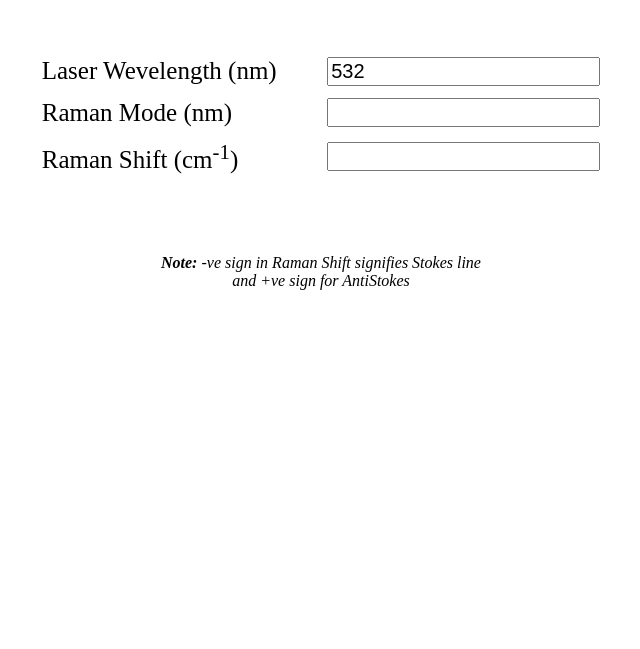
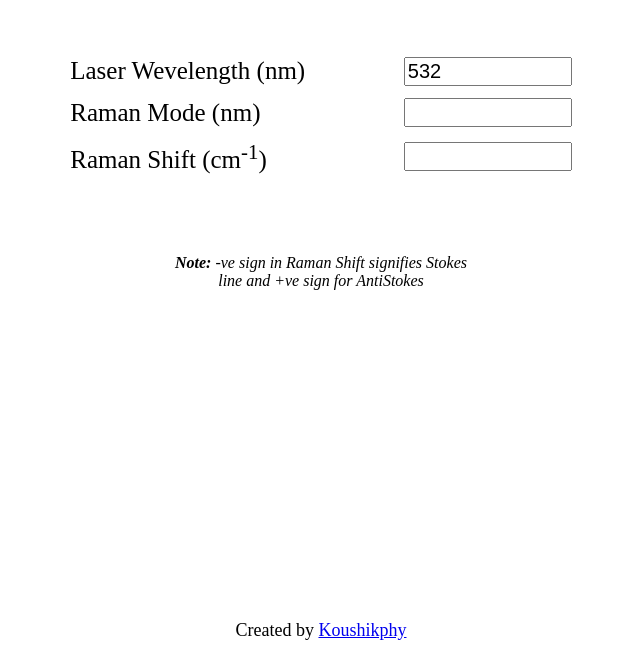
Before and after one commit to Koushikphy/CRS, a plain HTML site: page index.html in a window 1280 px wide. Shown: the part 151-800 px from the top of the page, without its empty margins (319-959 px from the left). Drawn offline with Linux system fonts and the light colour scheme.

Commit message:
Update index.html

```diff
--- a/index.html
+++ b/index.html
@@ -52,6 +52,7 @@
         input[type='submit'],
         select {
             font-size: 1.0rem;
+            width: 10pc;
         }
 
         #form {
@@ -59,7 +60,7 @@
             grid-auto-flow: row;
             grid-column-gap: .5em;
             grid-row-gap: 0.5em;
-            grid-template-columns: 1fr 1fr;
+            grid-template-columns: 1fr 0.5fr;
             grid-template-rows: repeat(3, max-content);
             align-items: center;
         }
@@ -75,6 +76,10 @@
             text-align: center;
             width: 60%;
             margin: 5em auto;
+        }
+        #footer{
+            font-size: 0.9rem;
+            text-align: center;
         }
     </style>
 </head>
@@ -105,7 +110,11 @@
             </div>
         </div>
 
-
+        <div id="footer">
+            <div id="add">
+                Created by <a href="https://github.com/Koushikphy"> Koushikphy</a>
+            </div>
+        </div>
 
     </div>
     </div>
```
